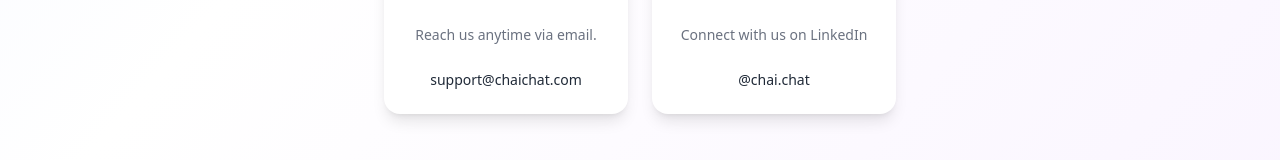
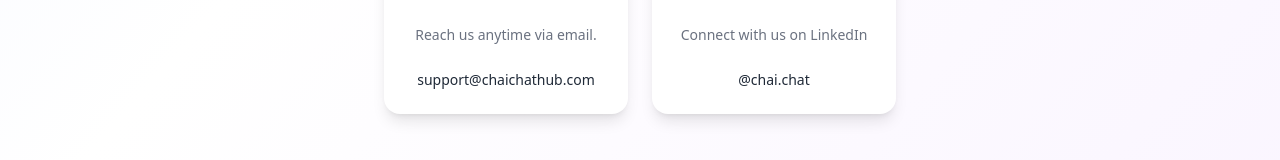
Before and after one commit to miac-design/chaiwithsonder, a Next.js app: page /contact in a window 1280 px wide. Shown: the part 1212-1372 px from the top of the page. Built offline with nearby package versions, Linux system fonts and the light colour scheme; no server answers.

Commit message:
Update support email to support@chaichathub.com

```diff
--- a/src/app/(routes)/contact/page.tsx
+++ b/src/app/(routes)/contact/page.tsx
@@ -125,7 +125,7 @@ export default function Contact() {
                   </div>
                   <h3 className="text-lg font-semibold text-gray-800 mb-1">Email</h3>
                   <p className="text-sm text-gray-500 text-center mb-2">Reach us anytime via email.</p>
-                  <p className="text-sm text-gray-800 font-medium text-center select-all hover:text-indigo-600 transition-colors">support@chaichat.com</p>
+                  <p className="text-sm text-gray-800 font-medium text-center select-all hover:text-indigo-600 transition-colors">support@chaichathub.com</p>
                 </div>
               </div>
               {/* LinkedIn Card */}
```
